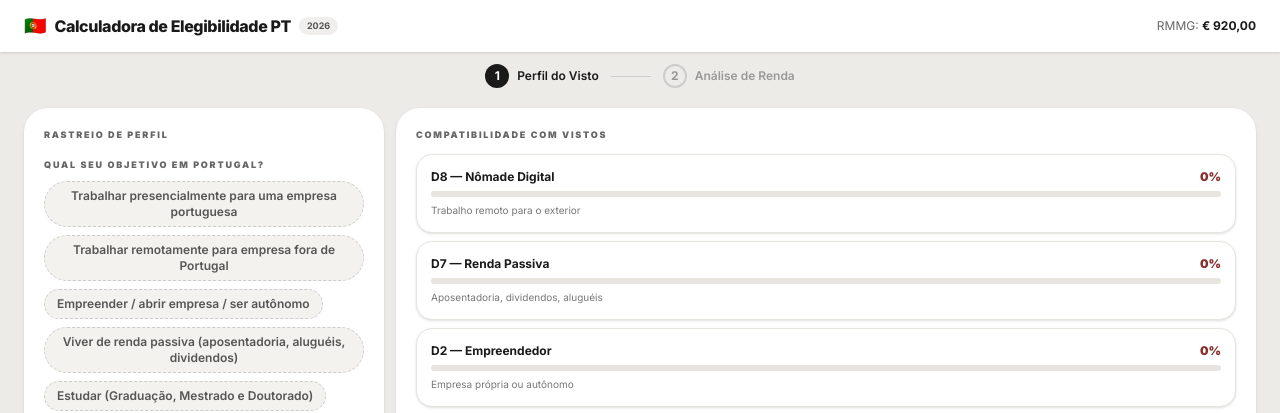
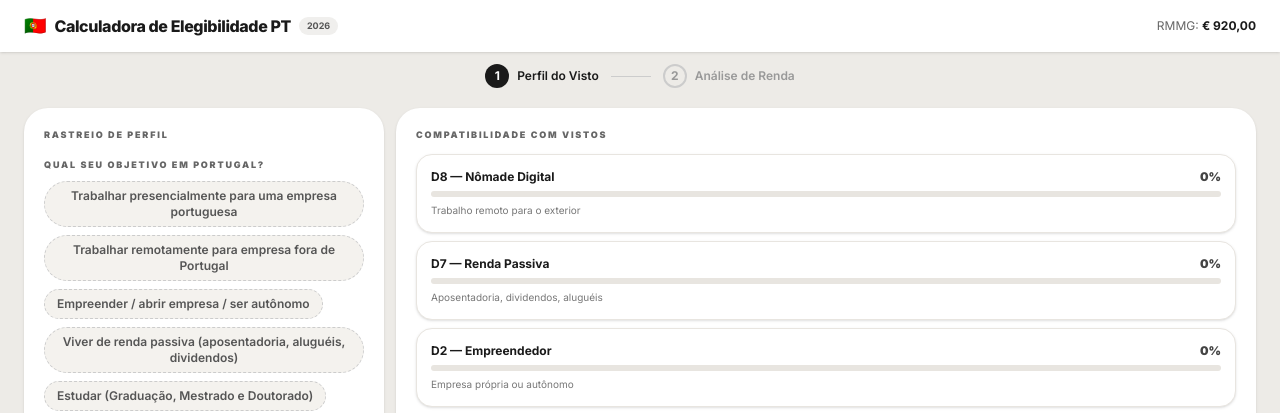
Before and after one commit to guywithniceideas/calculadora-elegibilidade-pt, a Next.js app: page / in a window 1280 px wide. Shown: the top 413 px of the page. Built offline with nearby package versions, Linux system fonts and the light colour scheme; no server answers.

Commit message:
fix: percentage text unified color #444, only bars keep color coding

```diff
--- a/src/components/VisaCompatibilityCards.tsx
+++ b/src/components/VisaCompatibilityCards.tsx
@@ -12,11 +12,6 @@ function barColor(score: number): string {
   return 'bg-[#8B2E2E]'
 }
 
-function pctColor(score: number): string {
-  if (score >= 75) return 'text-[#2E6B3E]'
-  if (score >= 40) return 'text-[#e6c143]'
-  return 'text-[#8B2E2E]'
-}
 
 export default function VisaCompatibilityCards({ scores, step, activeVisaId }: Props) {
   return (
@@ -35,7 +30,7 @@ export default function VisaCompatibilityCards({ scores, step, activeVisaId }: P
           >
             <div className="flex justify-between items-baseline mb-1.5">
               <span className="text-xs font-bold text-[#1A1A1A]">{vs.label}</span>
-              <span className={`text-xs font-black ${pctColor(vs.score)}`}>{vs.score}%</span>
+              <span className="text-xs font-black text-[#444]">{vs.score}%</span>
             </div>
             <div className="bg-[#E8E5E0] h-1.5 rounded-full overflow-hidden mb-1.5">
               <div
```
